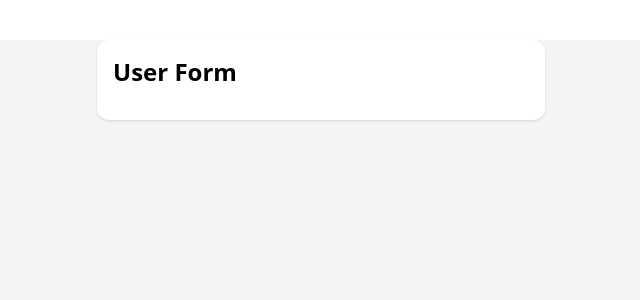
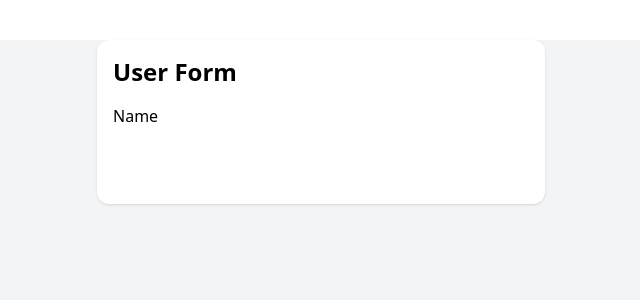
Before and after one commit to AleksandrKompanetc/next_app, a React (Create React App) app: page / in a window 1280 px wide. Shown: the top 300 px of the page, without its empty margins (319-959 px from the left). Built offline with nearby package versions, Linux system fonts and the light colour scheme; the HTML template or start-up script is replaced by a standard one.

Commit message:
created input for name

```diff
--- a/src/components/UserForm.tsx
+++ b/src/components/UserForm.tsx
@@ -21,7 +21,9 @@ export const UserForm = () => {
       <h2 className='text-2xl font-bold mb-4'>User Form</h2>
       <form onSubmit={handleSubmit(onSubmit)}>
         <div className='mb-4'>
-
+          <label className='block mb-1'>Name</label>
+          <input {...register('name', { required: true})} className='w-full boredr rounded px-3 py-2' />
+          {errors.name && <p className='text-red-500 text-sm'>Name is required</p>}
         </div>
       </form>
     </div>
```
